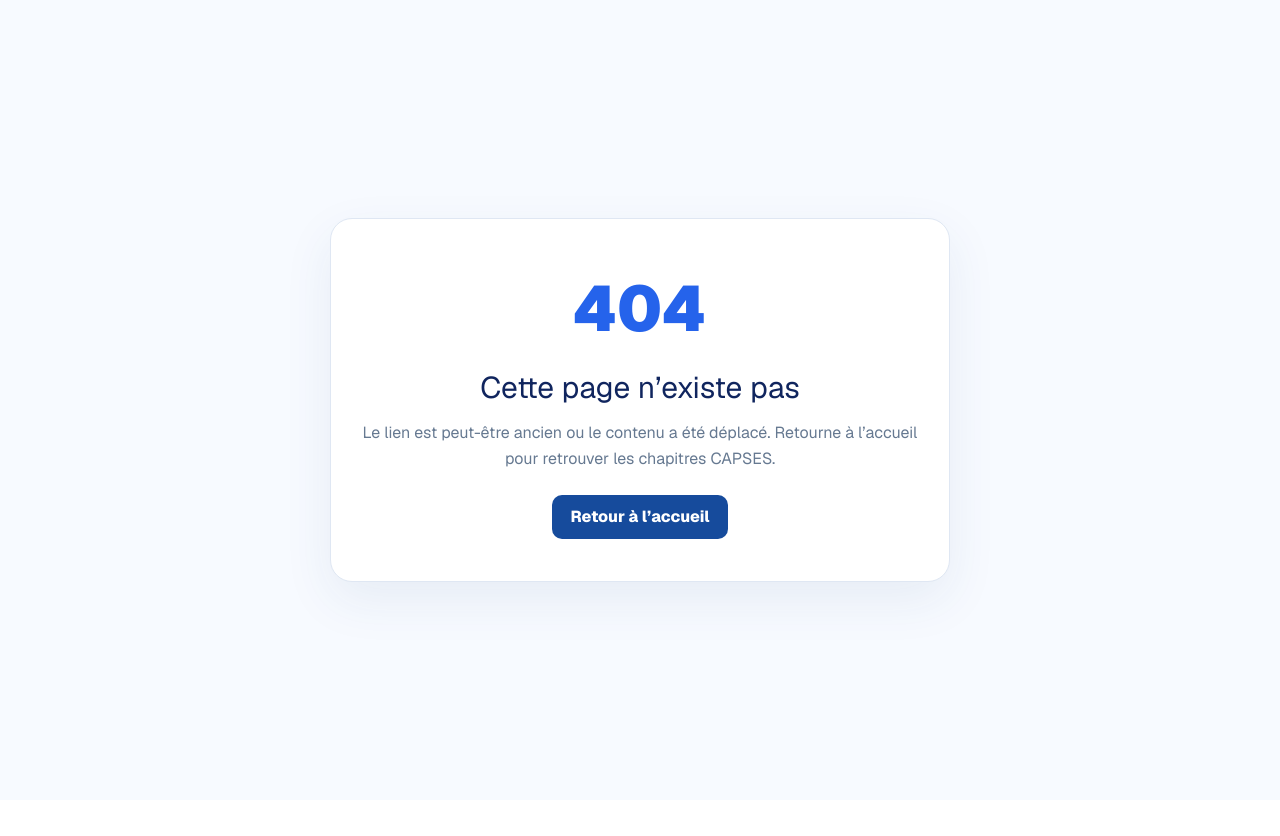
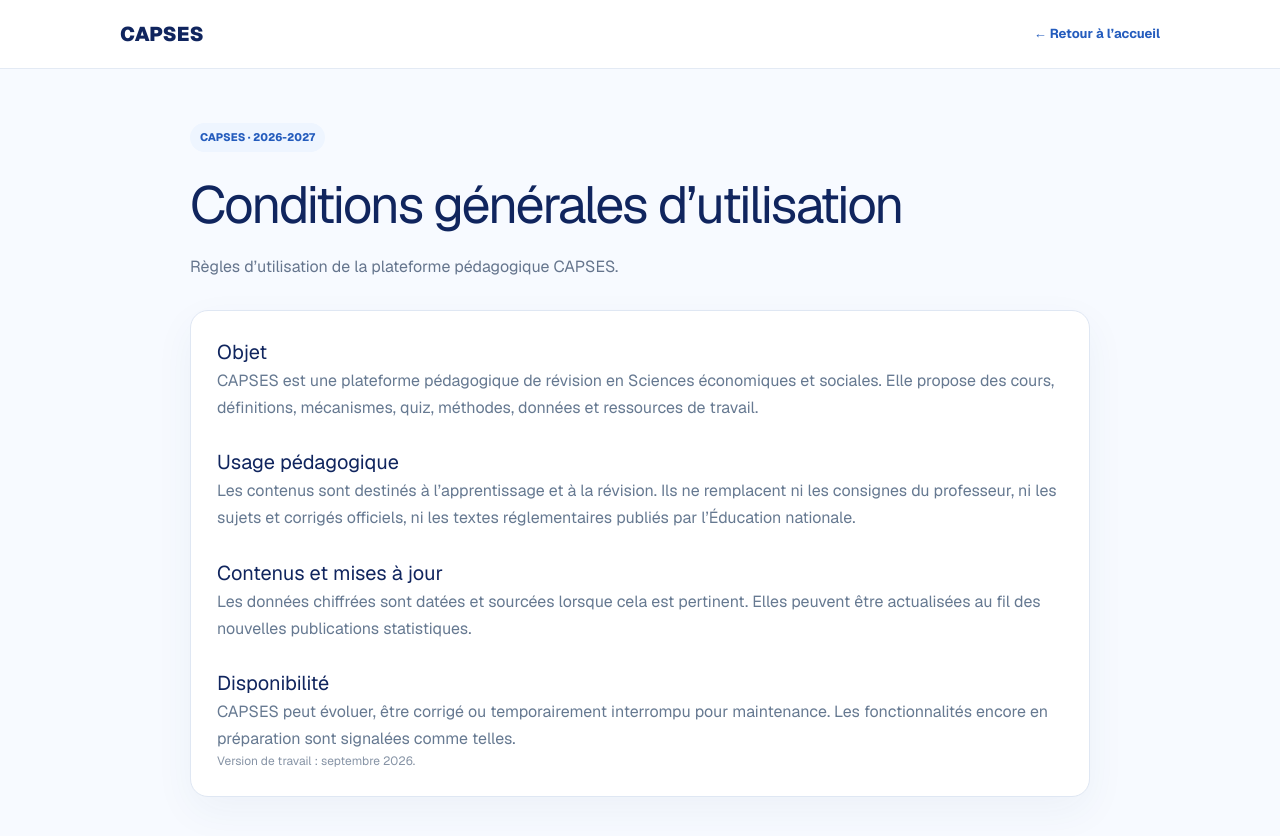
Before and after one commit to menceco-dakasier/capses, a Next.js app: page /cgu in a window 1280 px wide. Before the commit this address had no page. Shown: the top 836 px of the page. Before the commit the page ends 800 px from the top, so only its background shows below. Built offline with nearby package versions, Linux system fonts and the light colour scheme.

Commit message:
legal: ajouter les CGU

```diff
--- /dev/null
+++ b/src/app/cgu/page.tsx
@@ -0,0 +1,30 @@
+import Link from "next/link";
+
+export default function Page() {
+  return (
+    <main style={{minHeight:"100vh",background:"#f7faff",color:"#10255e",fontFamily:"var(--font-geist-sans), Arial, sans-serif"}}>
+      <header style={{borderBottom:"1px solid #e3eaf4",background:"white"}}>
+        <div style={{width:"min(1040px, calc(100% - 32px))",minHeight:68,margin:"0 auto",display:"flex",alignItems:"center",justifyContent:"space-between",gap:16}}>
+          <Link href="/" style={{color:"#10255e",fontWeight:900,textDecoration:"none",fontSize:20}}>CAPSES</Link>
+          <Link href="/" style={{color:"#245cbd",textDecoration:"none",fontWeight:700,fontSize:13}}>← Retour à l’accueil</Link>
+        </div>
+      </header>
+      <div style={{width:"min(900px, calc(100% - 32px))",margin:"0 auto",padding:"54px 0 70px"}}>
+        <div style={{display:"inline-flex",padding:"6px 10px",borderRadius:999,background:"#eef5ff",color:"#245cbd",fontSize:11,fontWeight:800}}>CAPSES · 2026-2027</div>
+        <h1 style={{margin:"14px 0 10px",fontSize:"clamp(34px,6vw,52px)",letterSpacing:"-.04em"}}>Conditions générales d’utilisation</h1>
+        <p style={{margin:"0 0 30px",color:"#65758d",fontSize:16,lineHeight:1.65}}>Règles d’utilisation de la plateforme pédagogique CAPSES.</p>
+        <section style={{padding:26,border:"1px solid #dfe7f3",borderRadius:18,background:"white",boxShadow:"0 14px 40px rgba(38,70,114,.05)"}}>
+          <h2 style={{fontSize:20}}>Objet</h2>
+   <p style={{color:"#667991",lineHeight:1.7}}>CAPSES est une plateforme pédagogique de révision en Sciences économiques et sociales. Elle propose des cours, définitions, mécanismes, quiz, méthodes, données et ressources de travail.</p>
+   <h2 style={{fontSize:20,marginTop:26}}>Usage pédagogique</h2>
+   <p style={{color:"#667991",lineHeight:1.7}}>Les contenus sont destinés à l’apprentissage et à la révision. Ils ne remplacent ni les consignes du professeur, ni les sujets et corrigés officiels, ni les textes réglementaires publiés par l’Éducation nationale.</p>
+   <h2 style={{fontSize:20,marginTop:26}}>Contenus et mises à jour</h2>
+   <p style={{color:"#667991",lineHeight:1.7}}>Les données chiffrées sont datées et sourcées lorsque cela est pertinent. Elles peuvent être actualisées au fil des nouvelles publications statistiques.</p>
+   <h2 style={{fontSize:20,marginTop:26}}>Disponibilité</h2>
+   <p style={{color:"#667991",lineHeight:1.7}}>CAPSES peut évoluer, être corrigé ou temporairement interrompu pour maintenance. Les fonctionnalités encore en préparation sont signalées comme telles.</p>
+   <p style={{marginBottom:0,color:"#8794a6",fontSize:12}}>Version de travail : septembre 2026.</p>
+        </section>
+      </div>
+    </main>
+  );
+}
```
